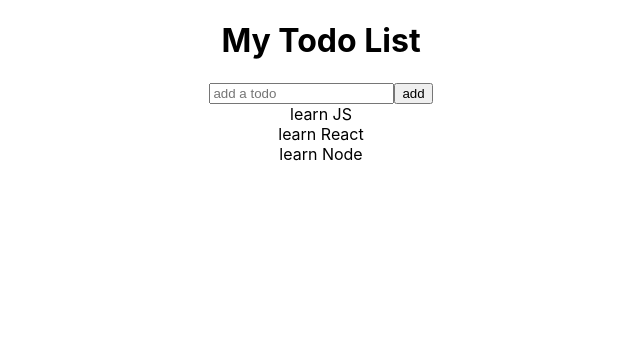
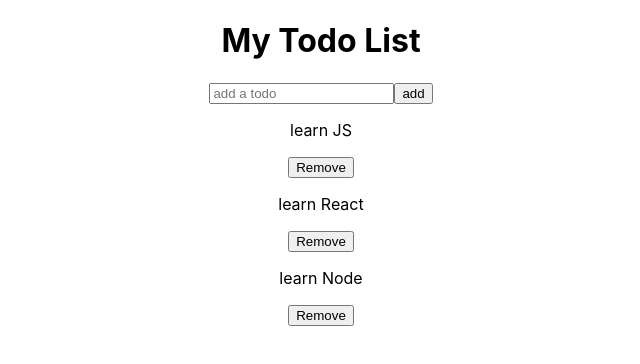
Before and after one commit to justinehell/todo-list-hooks, a React (Create React App) app: page / in a window 1280 px wide. Shown: the top 364 px of the page, without its empty margins (319-959 px from the left). Built offline with nearby package versions, Linux system fonts and the light colour scheme.

Commit message:
add a button to remove a todo

```diff
--- a/src/App.js
+++ b/src/App.js
@@ -34,6 +34,13 @@ function App() {
     setValue(e.target.value);
   };
 
+  const removeTodo = (id) => {
+    const newTodos = [...todos];
+    const index = newTodos.findIndex((todo) => todo.id === id);
+    newTodos.splice(index, 1);
+    setTodos(newTodos);
+  };
+
   return (
     <div className="App">
       <h1>My Todo List</h1>
@@ -48,7 +55,10 @@ function App() {
       </form>
 
       {todos.map((todo) => (
-        <div key={todo.id}>{todo.task}</div>
+        <div key={todo.id}>
+          <p>{todo.task}</p>
+          <button onClick={() => removeTodo(todo.id)}>Remove</button>
+        </div>
       ))}
     </div>
   );
```
